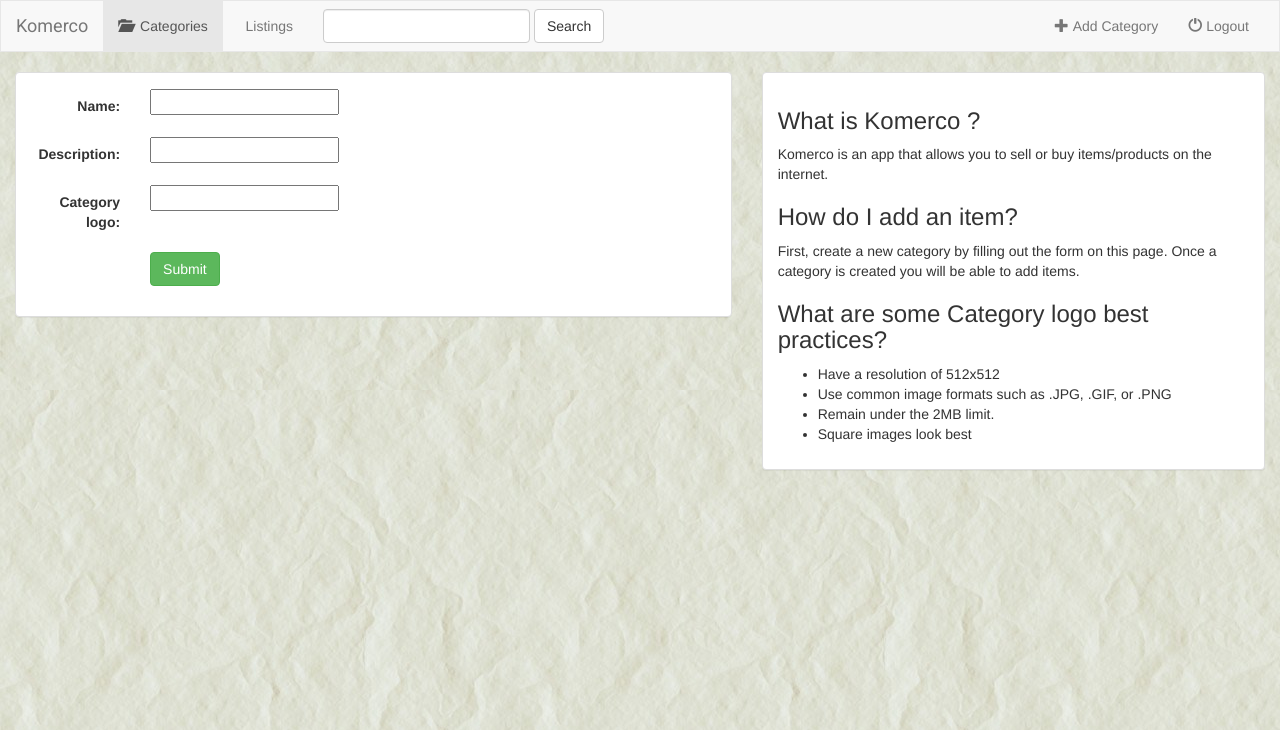
After one commit to nuriyevn/komerco, a Django app: page /listing/listing/add/ in a window 1280 px wide. The commit adds this page. Shown: the top 730 px of the page. Run offline with Django 3.2, Linux system fonts and the light colour scheme; some libraries are stand-ins or nearby versions.

Commit message:
creating category add form and view

```diff
--- a/komerco/settings.py
+++ b/komerco/settings.py
@@ -31,7 +31,7 @@ ALLOWED_HOSTS = []
 # Application definition
 
 INSTALLED_APPS = [
-    'listing.apps.GoodConfig',
+    'listing.apps.ListingConfig',
     'django.contrib.admin',
     'django.contrib.auth',
     'django.contrib.contenttypes',
--- a/listing/apps.py
+++ b/listing/apps.py
@@ -1,5 +1,5 @@
 from django.apps import AppConfig
 
 
-class GoodConfig(AppConfig):
+class ListingConfig(AppConfig):
     name = 'listing'
--- a/listing/models.py
+++ b/listing/models.py
@@ -1,10 +1,14 @@
 from django.db import models
+from django.urls import reverse
 
 # pk 1
 class Category(models.Model):
     name = models.CharField(max_length=250)
     description = models.CharField(max_length=500)
     category_logo = models.CharField(max_length=600)
+    def get_absolute_url(self):
+        return reverse('listing:detail', kwargs={'pk': self.pk})
+
     def __str__(self):
         return self.name + ' - ' + self.description
 
--- a/listing/static/good/style.css
+++ /dev/null
@@ -1,3 +0,0 @@
-body {
-    background: white url("images/background.jpg");
-}
--- /dev/null
+++ b/listing/static/listing/style.css
@@ -0,0 +1,11 @@
+body {
+    background: white url("images/background.jpg");
+}
+
+.navbar {
+    border-radius: 0;
+}
+
+.navbar-brand {
+    font-family: 'Roboto', cursive;
+}
--- /dev/null
+++ b/listing/templates/listing/base.html
@@ -0,0 +1,74 @@
+<!DOCTYPE html>
+<html lang="en">
+<head>
+    <meta charset="UTF-8">
+    <title>{% block title %}Komerco{% endblock %}</title>
+    {% load static %}
+    <link rel="stylesheet" href="//maxcdn.bootstrapcdn.com/bootstrap/3.3.6/css/bootstrap.min.css">
+    <link href='//fonts.googleapis.com/css?family=Roboto:400,700,400italic' rel='stylesheet' type='text/css'>
+    <link rel="stylesheet" href="{% static  'listing/style.css' %}">
+    <script src="//ajax.googleapis.com/ajax/libs/jquery/1.12.0/jquery.min.js"></script>
+    <script src="//maxcdn.bootstrapcdn.com/bootstrap/3.3.6/js/bootstrap.min.js"></script>
+
+</head>
+<body>
+
+    <nav class="navbar navbar-default">
+    <div class="container-fluid">
+        <!-- Header -->
+        <div class="navbar-header">
+            <button type="button" class="navbar-toggle" data-toggle="#topNavBar">
+                <span class="icon-bar"></span>
+                <span class="icon-bar"></span>
+                <span class="icon-bar"></span>
+            </button>
+            <a href="{% url 'listing:index' %}" class="navbar-brand">Komerco</a>
+        </div>
+
+
+        <div class="collapse navbar-collapse" id="topNavBar">
+            <ul class="nav navbar-nav">
+                <li class="active" >
+                    <a href="{% url 'listing:index' %}">
+                        <span class="glyphicon glyphicon-folder-open" aria-hidden="true"></span>&nbsp;
+                        Categories
+                    </a>
+                </li>
+
+                <li class="" >
+                    <a href="{% url 'listing:index' %}">
+                        <span class="glyphicon" aria-hidden="true"></span>&nbsp;
+                        Listings
+                    </a>
+                </li>
+            </ul>
+
+            <form class="navbar-form navbar-left" role="search" method="get" action="#">
+                <div class="form-group">
+                    <input type="text" class="form-control" name="q" value="">
+                </div>
+                <button type="submit" class="btn btn-default">Search</button>
+            </form>
+            <ul class="nav navbar-nav navbar-right">
+                <li class="">
+                    <a href="{% url 'listing:category-add' %}">
+                        <span class="glyphicon glyphicon-plus" aria-hidden="true"></span>&nbsp;Add Category
+                    </a>
+                </li>
+                <li class="">
+                    <a href="#">
+                        <span class="glyphicon glyphicon-off" aria-hidden="true"></span>&nbsp;Logout
+                    </a>
+                </li>
+            </ul>
+        </div>
+
+    </div>
+</nav>
+
+{% block body %}
+
+{% endblock %}
+
+</body>
+</html>
--- /dev/null
+++ b/listing/templates/listing/category_form.html
@@ -0,0 +1,47 @@
+{% extends 'listing/base.html' %}
+{% block title %}Add a New Category {% endblock %}
+{% block albums_active %}active{% endblock %}
+
+{% block body %}
+<div class="container-fluid">
+
+    <div class="row">
+
+        <div class="col-sm-12 col-md-7">
+            <div class="panel panel-default">
+                <div class="panel-body">
+                    <form class="form-horizontal" action="" method="post" enctype="multipart/form-data">
+                        {% csrf_token %}
+                        {% include 'listing/form-template.html' %}
+                        <div class="form-group">
+                            <div class="col-sm-offset-2 col-sm-10">
+                                <button type="submit" class="btn btn-success">Submit</button>
+                            </div>
+                        </div>
+                    </form>
+                </div>
+            </div>
+        </div>
+
+        <div class="col-sm-12 col-md-5">
+            <div class="panel panel-default">
+                <div class="panel-body">
+                    <h3>What is Komerco ?</h3>
+                    <p>Komerco is an app that allows you to sell or buy items/products on the internet.</p>
+                    <h3>How do I add an item?</h3>
+                    <p>First, create a new category by filling out the form on this page. Once a category is created you will be able to add items.</p>
+                    <h3>What are some Category logo best practices?</h3>
+                    <ul>
+                        <li>Have a resolution of 512x512</li>
+                        <li>Use common image formats such as .JPG, .GIF, or .PNG</li>
+                        <li>Remain under the 2MB limit.</li>
+                        <li>Square images look best</li>
+                    </ul>
+                </div>
+            </div>
+        </div>
+
+    </div>
+
+</div>
+{% endblock %}
--- /dev/null
+++ b/listing/templates/listing/form-template.html
@@ -0,0 +1,9 @@
+{% for field in form %}
+    <div class="form-group">
+        <div class="col-sm-offset-2 col-sm-10">
+            <span class="text-danget small">{{ field.errors }}</span>
+        </div>
+        <label  class="control-label col-sm-2">{{ field.label_tag}}</label>
+        <div class="col-sm-10">{{ field }}</div>
+    </div>
+{% endfor %}
--- a/listing/urls.py
+++ b/listing/urls.py
@@ -5,9 +5,11 @@ app_name = 'listing'
 
 urlpatterns = [
     # /listing/
-    url (r'^$',  views.index, name='index'),
+    url (r'^$',  views.IndexView.as_view(), name='index'),
     # /listing/156
-    url  (r'^(?P<category_id>[0-9]+)/$', views.detail, name='detail'),
+    url  (r'^(?P<pk>[0-9]+)/$', views.DetailView.as_view(), name='detail'),
     # /listing/156/favorite
-    url (r'^(?P<category_id>[0-9]+)/favorite$', views.favorite, name='favorite'),
+    #url (r'^(?P<category_id>[0-9]+)/favorite$', views.favorite, name='favorite'),
+    url (r'listing/add/$', views.CategoryCreate.as_view(), name='category-add'),
+
 ]
--- a/listing/views.py
+++ b/listing/views.py
@@ -1,22 +1,18 @@
-from .models import Category, Listing
-from django.shortcuts import render, get_object_or_404
+from django.views import generic
+from django.views.generic.edit import CreateView, UpdateView, DeleteView
+from .models import Category
 
 
-def index(request):
-    all_categories = Category.objects.all()
-    return render(request, 'listing/index.html',  { 'all_categories': all_categories })
+class IndexView(generic.ListView):
+    template_name = 'listing/index.html'
+    context_object_name = 'all_categories'
+    def get_queryset(self):
+        return Category.objects.all()
 
-def detail(request, category_id):
-    category = get_object_or_404(Category, pk=category_id)
-    return render(request, 'listing/detail.html', {"category":category})
+class DetailView(generic.DeleteView):
+    model = Category
+    template_name = 'listing/detail.html'
 
-def favorite(request, category_id):
-    category = get_object_or_404(Category, pk=category_id)
-    try:
-        selected_good = category.good_set.get(pk=request.POST['listing'])
-    except (KeyError, Listing.DoesNotExist):
-        return render(request, 'listing/detail.html', {"category":category, "error_message": "You did not select a valid listing"} )
-    else:
-        selected_good.is_favorite = True
-        selected_good.save()
-        return render(request, 'listing/detail.html', {"category":category})
+class CategoryCreate(CreateView):
+    model = Category
+    fields = ['name', 'description', 'category_logo']
```
Also changed, not shown: listing/templates/listing/detail.html (+14 -14 lines), listing/templates/listing/index.html (+8 -21 lines), db.sqlite3, listing/static/listing/images/background.jpg (renamed from listing/static/good/images/background.jpg), readme.md.
